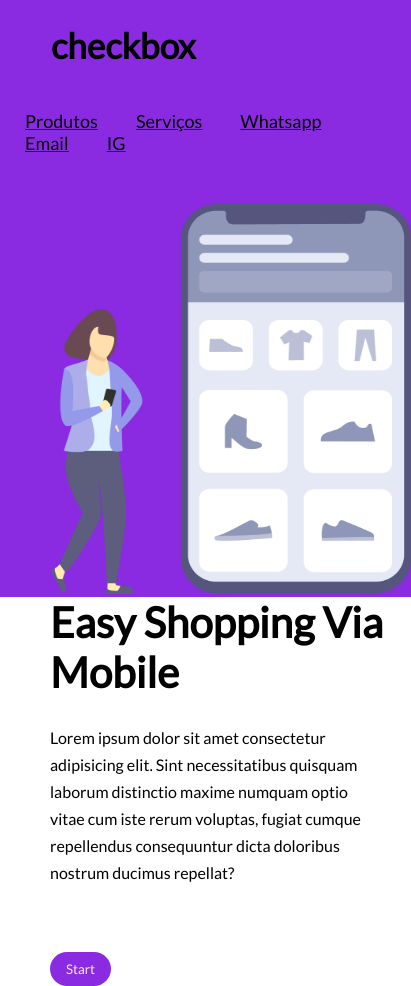
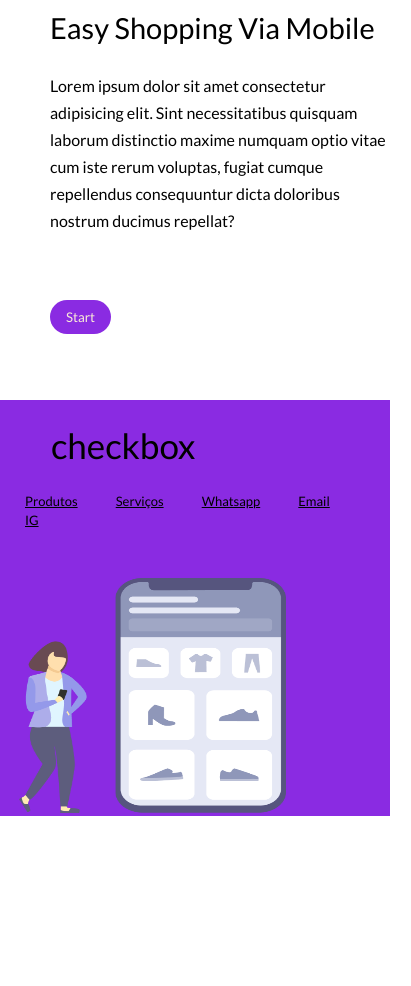
Before and after one commit to Kaio-gabrieel/Teste1, a plain HTML site: page index.html in a window 390 px wide. Shown: the whole page, 411 px wide, since content can reach past the window. After the commit the page ends 844 px from the top, so only its background shows below. Drawn offline with Linux system fonts and the light colour scheme.

Commit message:
responsivo

```diff
--- a/stily.css
+++ b/stily.css
@@ -66,3 +66,50 @@ h2{
 button:hover{
     opacity: 0.5;
 }
+
+button:active{
+    background-color: darkviolet;
+}
+
+@media screen and (max-width : 500px) {
+
+
+    section{
+    position: fixed;
+    margin-top: 400px;
+   }
+.link{
+    font-size: 13px;
+}
+
+h1{
+    font-size: 35px;
+    font-weight: 500;
+    margin-bottom: 0px;
+}
+
+img{
+    margin-left: 19px;
+    width: 267px;
+    height: 235px;
+    position: relative;
+
+}
+
+h2{
+    font-size: 29px;
+    font-weight: 500;
+    margin-top: 10px;
+}
+
+p{
+    width: auto;
+}
+}
+
+  @media screen and (max-width : 360px){
+
+p{
+    margin-bottom: 10px;
+}
+}
```
